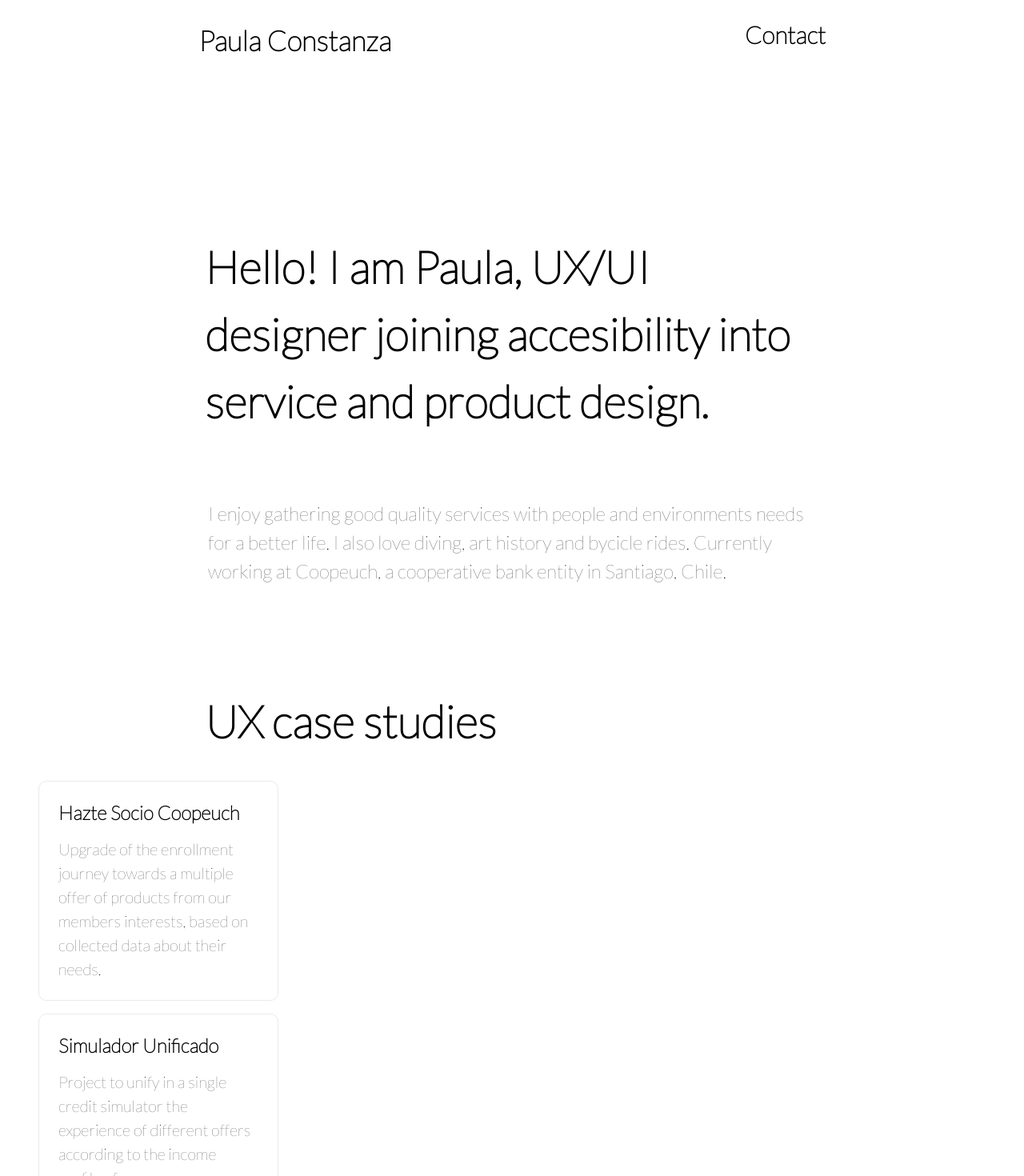
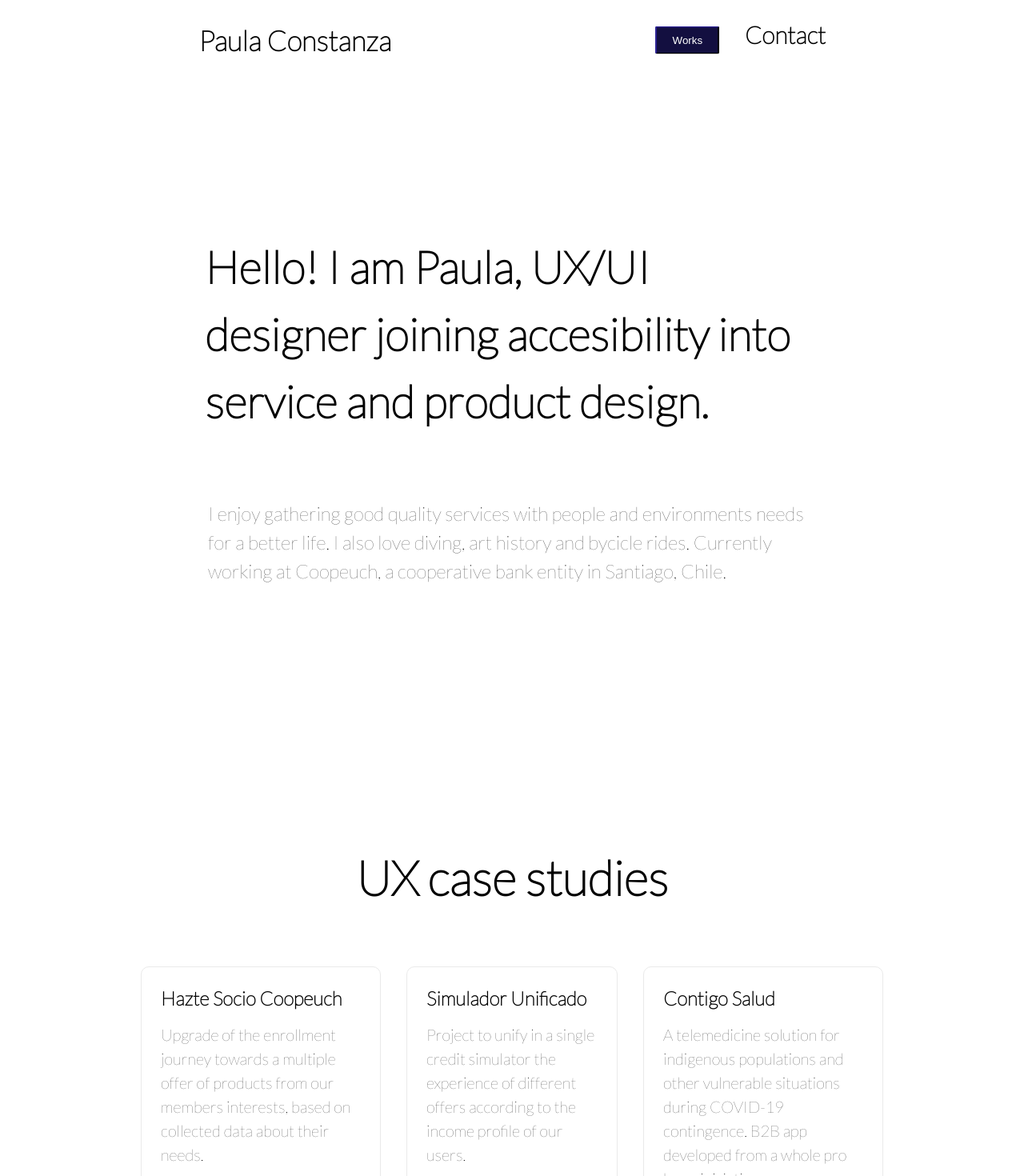
Before and after one commit to JoaquinMelladoQ/portfolio-powconstanza, a Next.js app: page / in a window 1280 px wide. Shown: the top 1470 px of the page at 80% size. Built offline with nearby package versions, Linux system fonts and the light colour scheme.

Commit message:
[feat]: works button

```diff
--- a/components/Navbar.module.css
+++ b/components/Navbar.module.css
@@ -9,3 +9,41 @@
 	font-weight: bold;
 	cursor: pointer;
 }
+
+.right {
+	display:flex;
+	justify-content: flex-end;
+}
+
+.works {
+  margin-top: 2em;
+	padding-right: 2em;
+	position: relative;
+  animation: movebtn 3s ease-in-out infinite;
+  transition: all .5s ease-in-out;
+}
+.works button {
+  background-color: #130f40;
+  color: #ffffff;
+  padding: 0.5rem 1.2rem;
+  border-radius: 5% 5%;
+  border-color: #130f40;
+}
+
+@keyframes movebtn {
+  0%{
+    transform: translateY(0px);
+  }
+  25%{
+    transform: translateY(2px);
+  }
+  50%{
+    transform: translateY(0px);
+  }
+  75%{
+    transform: translateY(2px);
+  }
+  100%{
+    transform: translateY(0px);
+  }
+}
--- a/components/Navbar.tsx
+++ b/components/Navbar.tsx
@@ -1,11 +1,33 @@
 import styles from './Navbar.module.css'
 import { ActiveLink } from './ActiveLink'
+import {useRouter} from 'next/router';
 
 export const Navbar = () => {
+	const router = useRouter()
+	const goingDown = () => {
+		window.scrollTo({
+			top: document.documentElement.scrollHeight,
+			behavior: 'smooth',
+		});
+	}
+	const handleNavigation = () => {
+		console.log(router)
+		if (router.asPath === '/') {
+			goingDown()
+		} else {
+			router.push("/").then(() => goingDown())
+		}
+	};
+
 	return (
 		<nav className={styles.navbar}>
 			<ActiveLink href="/" text="Paula Constanza" />
-			<ActiveLink href="/contact" text="Contact" />
+			<div className={styles.right}>
+				<div className={styles.works}>
+					<button onClick={() => handleNavigation()}>Works</button>
+				</div>
+				<ActiveLink href="/contact" text="Contact" />
+			</div>
 		</nav>
 	)
 }
--- a/components/layouts/MainLayout.tsx
+++ b/components/layouts/MainLayout.tsx
@@ -2,6 +2,7 @@ import styles from './MainLayout.module.css'
 import Head from 'next/head'
 import Image from 'next/image'
 import { Navbar } from '../Navbar'
+import {useRouter} from 'next/router'
 
 export const MainLayout = ({ children }) => {
 	return (
--- a/pages/index.tsx
+++ b/pages/index.tsx
@@ -12,7 +12,10 @@ const Home: NextPage = () => {
           <p className={styles.about}>{t.about}</p>
           { t.subgroup.map((s, i) => (
             <div key={i}>
-              <h2 className={styles.description}>{s.title}</h2>
+              <div className={styles.subtitle}>
+                <h2>{s.title}</h2>
+              </div>
+              <div className={styles.section}>
                 {s.works.map((w, i) => (
                   <Link key={i} href={w.path} className={styles.grid}>
                     <div className={styles.card}>
@@ -22,6 +25,7 @@ const Home: NextPage = () => {
                   </Link>
                 ))}
               </div>
+            </div>
           ))}
         </div>
       ))}
--- a/styles/Home.module.css
+++ b/styles/Home.module.css
@@ -58,6 +58,12 @@
   text-align: left;
 }
 
+.subtitle {
+  margin: 20rem 0 0;
+  line-height: 1.5;
+  font-size: 2.5rem;
+  text-align: center;
+}
 
 .about {
   margin: 5rem 0em;
@@ -86,7 +92,7 @@
 }
 
 .card {
-  margin: 1rem;
+  margin: 1rem 1rem 15rem;
   padding: 1.5rem;
   text-align: left;
   color: inherit;
@@ -120,6 +126,12 @@
   margin-left: 0.5rem;
 }
 
+.section {
+  display: flex;
+  justify-content: space-evenly;
+  padding-inline: 8rem;
+}
+
 @media (max-width: 600px) {
   .grid {
     width: 100%;
```
Lines whose indentation alone changed are shown as unchanged.
